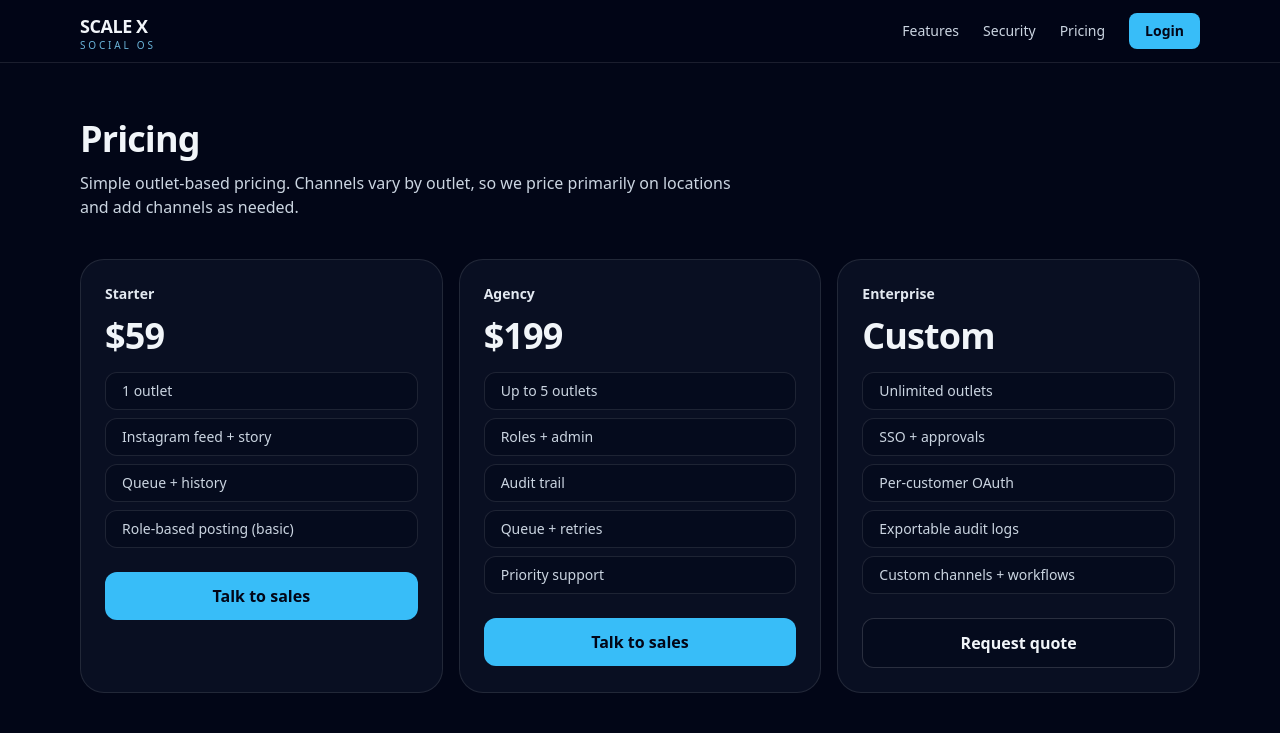
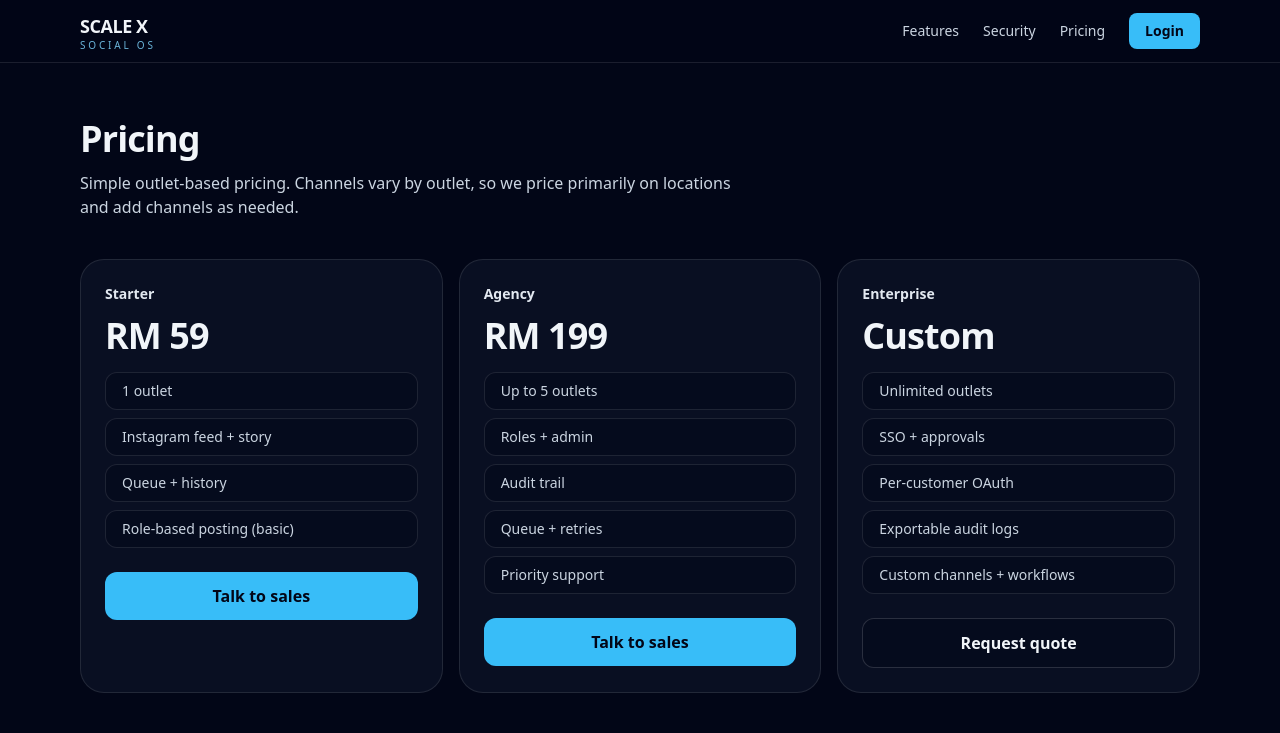
Before and after one commit to kumaresrao5/vishra-social-os, a Next.js app: page /marketing/pricing in a window 1280 px wide. Shown: the top 733 px of the page. Built offline with nearby package versions, Linux system fonts and the light colour scheme.

Commit message:
Use MYR pricing on marketing page

```diff
--- a/app/marketing/pricing/page.tsx
+++ b/app/marketing/pricing/page.tsx
@@ -27,13 +27,13 @@ export default function PricingPage() {
         <div className="mt-10 grid gap-4 md:grid-cols-3">
           <Card
             title="Starter"
-            price="$59"
+            price="RM 59"
             body={["1 outlet", "Instagram feed + story", "Queue + history", "Role-based posting (basic)"]}
             cta={<a className="inline-flex w-full justify-center rounded-xl bg-sky-400 px-5 py-3 font-semibold text-slate-950" href="mailto:hello@scalex.my?subject=Starter%20Plan">Talk to sales</a>}
           />
           <Card
             title="Agency"
-            price="$199"
+            price="RM 199"
             body={["Up to 5 outlets", "Roles + admin", "Audit trail", "Queue + retries", "Priority support"]}
             cta={<a className="inline-flex w-full justify-center rounded-xl bg-sky-400 px-5 py-3 font-semibold text-slate-950" href="mailto:hello@scalex.my?subject=Agency%20Plan">Talk to sales</a>}
           />
```
